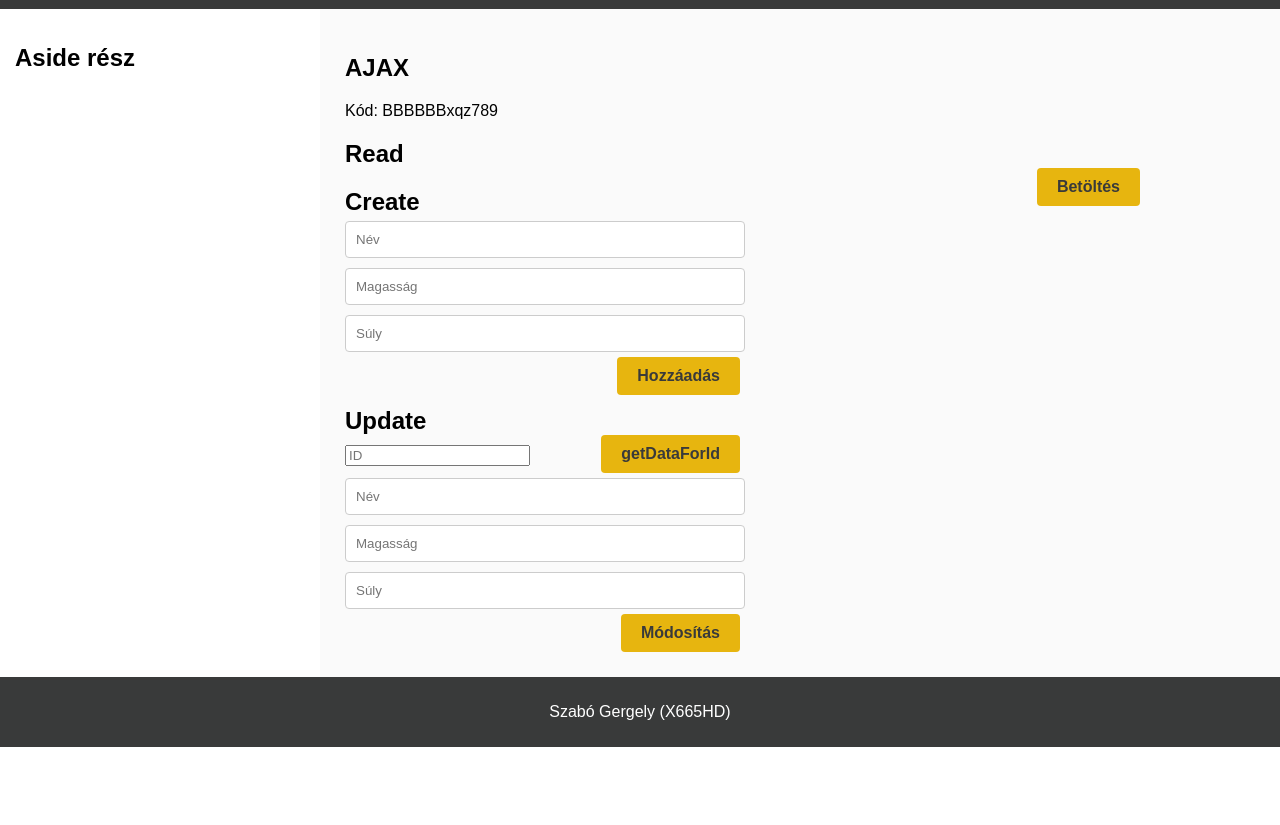
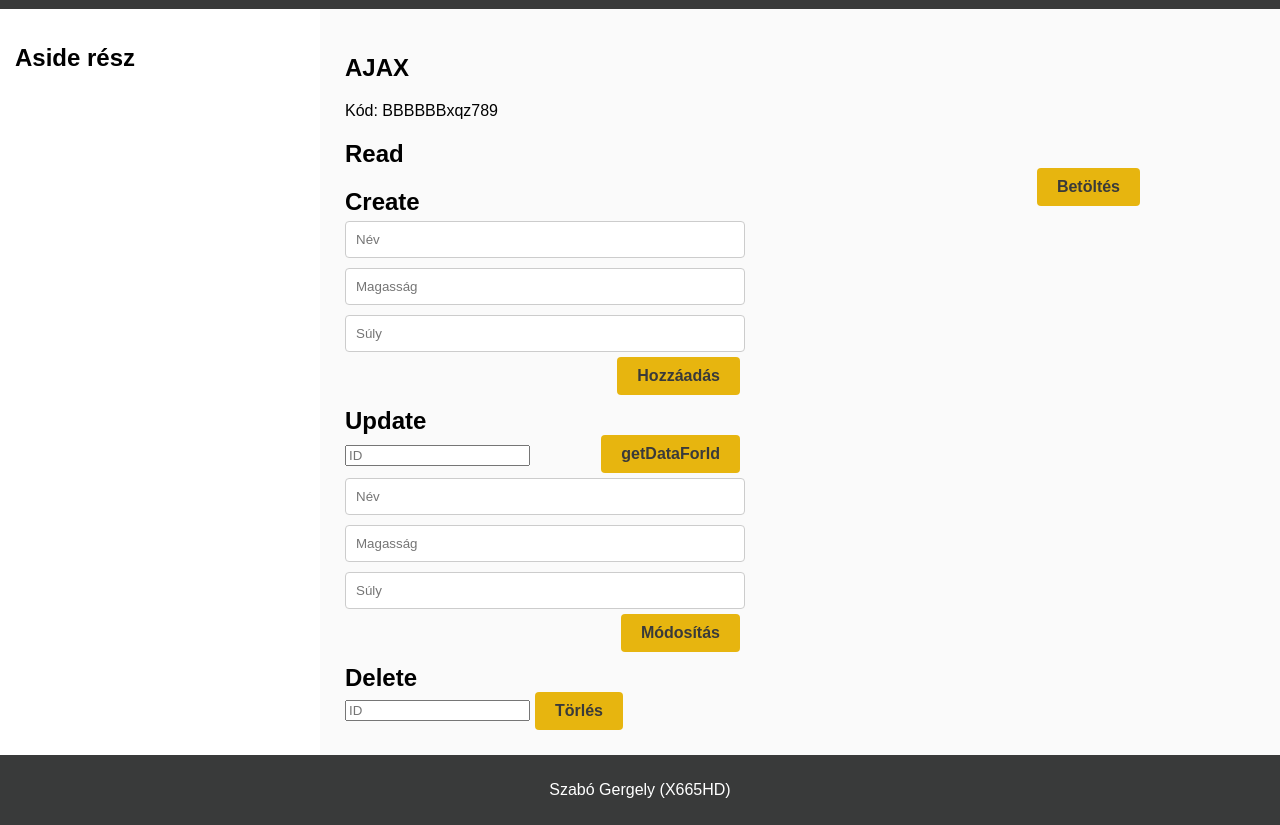
Before and after one commit to szbgreg/webprog1-beadando, a plain HTML site: page ajax.html in a window 1280 px wide. Shown: the part 116-941 px from the top of the page. Before the commit the page ends 863 px from the top, so only its background shows below. Drawn offline with Linux system fonts and the light colour scheme; no server answers.

Commit message:
add: AJAX Delete funkció

```diff
--- a/ajax.html
+++ b/ajax.html
@@ -61,6 +61,16 @@
 
         <div id="updateMessage"></div>
       </section>
+
+      <section id="delete-section">
+        <h1>Delete</h1>
+
+        <div class="container">
+          <input type="number" id="idDel" placeholder="ID" maxlength="30" />
+          <button class="button" onclick="deleteF()">Törlés</button>
+        </div>
+        <div id="deleteMessage"></div>
+      </section>
     </div>
 
     <footer>
--- a/css/ajax.css
+++ b/css/ajax.css
@@ -39,3 +39,15 @@ th {
 #idUpd {
   margin-top: 10px;
 }
+
+#delete-section {
+  margin-top: 50px;
+  width: 400px;
+}
+
+.container {
+  display: flex;
+  flex-direction: row;
+  justify-content: flex-start;
+  align-items: center;
+}
--- a/js/ajax.js
+++ b/js/ajax.js
@@ -136,6 +136,31 @@ async function getDataForId() {
   }
 }
 
+// Delete
+async function deleteF() {
+  const id = document.getElementById("idDel").value;
+
+  if (id) {
+    let resp = await fetch(url, {
+      method: "post",
+      headers: { "Content-Type": "application/x-www-form-urlencoded" },
+      body: `code=${code}&op=delete&id=${id}`,
+    });
+
+    let result = await resp.text();
+
+    document.getElementById("deleteMessage").textContent =
+      result > 0 ? "A törlés sikeres!" : "A törlés sikertelen!";
+
+    document.getElementById("idDel").value = "";
+
+    read();
+  } else {
+    document.getElementById("deleteMessage").textContent =
+      "Kötelező a mezők kitöltése! (Max. 30 karakter)";
+  }
+}
+
 // validáció
 function validate(val) {
   return val.length > 0 && val.length <= 30;
```
